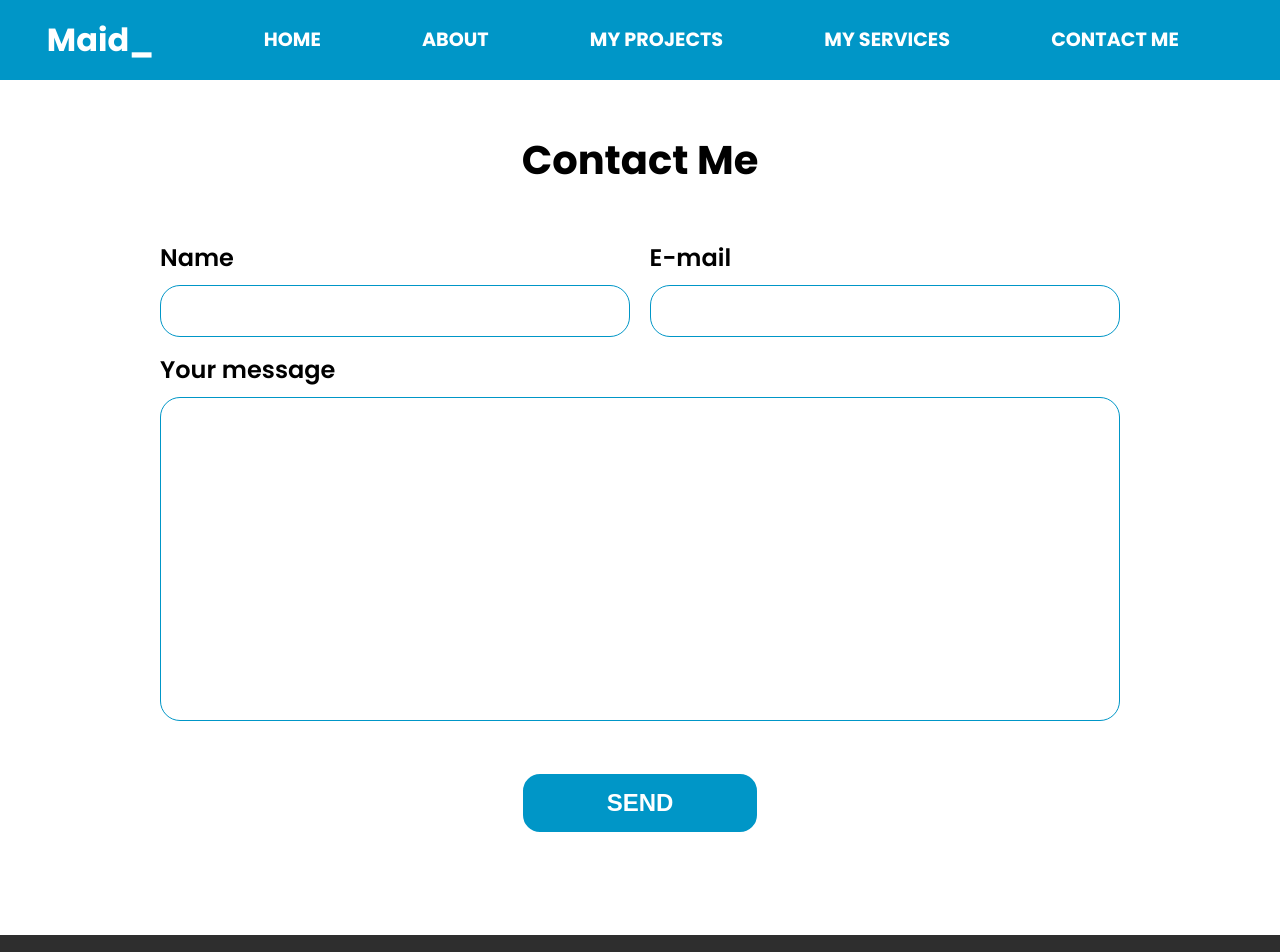
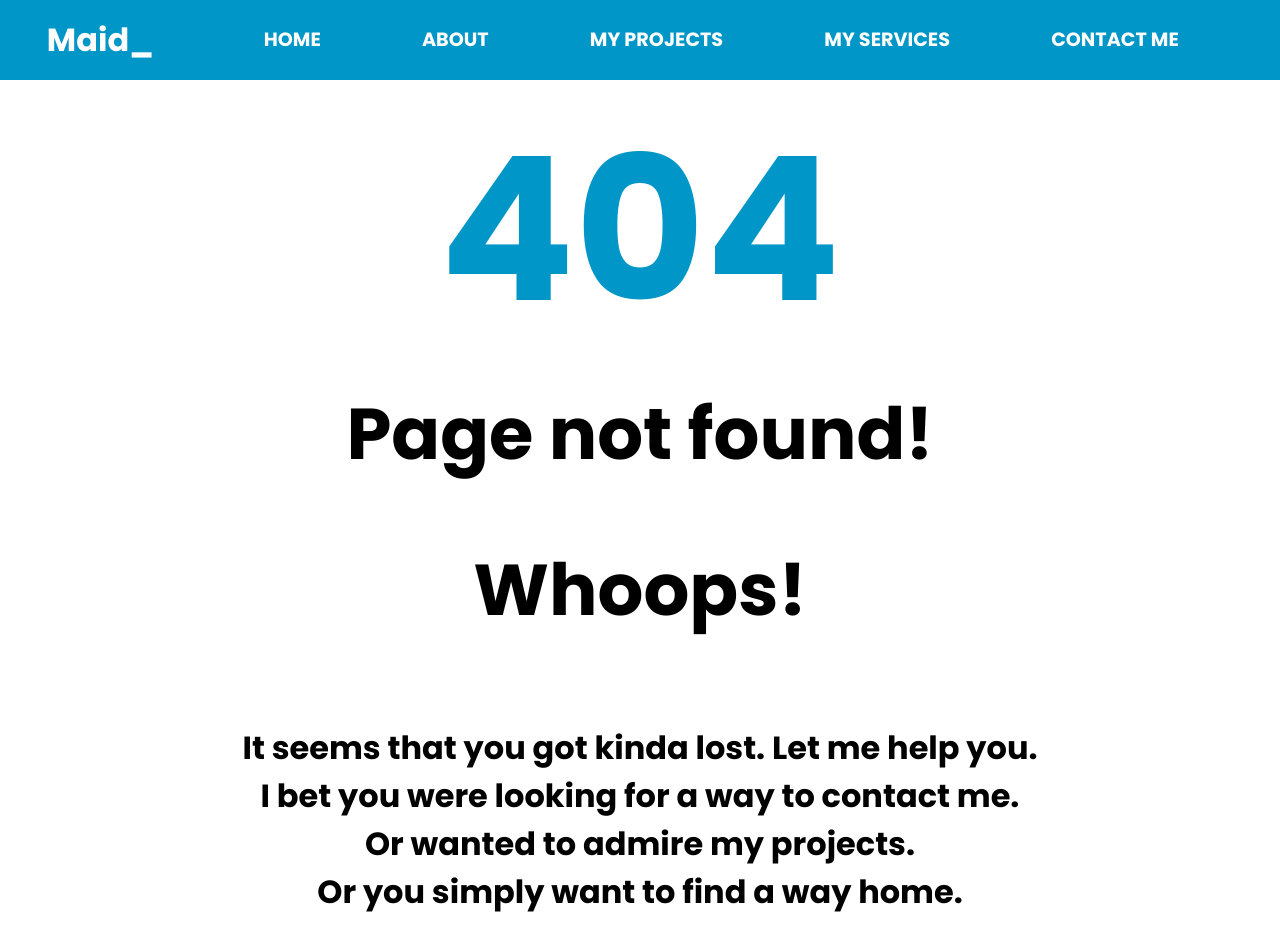
Before and after one commit to AscijA/portfolio, a React (Create React App) app: page / in a window 1280 px wide. Shown: the top 952 px of the page. Built offline with nearby package versions, Linux system fonts and the light colour scheme; a web font is replaced by a local one.

Commit message:
ErrorPage Added

```diff
--- a/public/index.html
+++ b/public/index.html
@@ -2,14 +2,14 @@
 <html lang="en">
   <head>
     <meta charset="utf-8" />
-    <link rel="icon" href="%PUBLIC_URL%/favicon.ico" />
+    <link rel="icon" href="%PUBLIC_URL%/favicon.png" />
     <meta name="viewport" content="width=device-width, initial-scale=1" />
     <meta name="theme-color" content="#000000" />
     <meta
       name="description"
       content="Web site created using create-react-app"
     />
-    <link rel="apple-touch-icon" href="%PUBLIC_URL%/logo192.png" />
+    <link rel="apple-touch-icon" href="%PUBLIC_URL%/favicon.png" />
     <!--
       manifest.json provides metadata used when your web app is installed on a
       user's mobile device or desktop. See https://developers.google.com/web/fundamentals/web-app-manifest/
@@ -24,7 +24,7 @@
       work correctly both with client-side routing and a non-root public URL.
       Learn how to configure a non-root public URL by running `npm run build`.
     -->
-    <title>React App</title>
+    <title>Maid_</title>
   </head>
   <body>
     <noscript>You need to enable JavaScript to run this app.</noscript>
--- a/src/App.js
+++ b/src/App.js
@@ -3,11 +3,13 @@ import "./assets/fonts.css";
 import Footer from "./components/layout/footer/Footer";
 import { Fragment } from "react";
 import ContactMe from "./pages/ContactMe/ContactMe";
+import ErrorPage from "./pages/ErrorPage/ErrorPage";
 function App() {
   return (
     <Fragment>
       <Navbar />
-      <ContactMe/>
+      {/* <ContactMe/> */}
+      <ErrorPage />
       <Footer />
     </Fragment>
   );
--- a/src/assets/fonts.css
+++ b/src/assets/fonts.css
@@ -1,2 +1,2 @@
-@import url('https://fonts.googleapis.com/css2?family=Poppins:wght@300;400;600;700&display=swap');
-@import url('http://fonts.cdnfonts.com/css/segoe-ui-4');
+@import url("https://fonts.googleapis.com/css2?family=Poppins:wght@300;400;600;700&display=swap");
+@import url("http://fonts.cdnfonts.com/css/segoe-ui-4");
--- a/src/components/layout/footer/Footer.module.css
+++ b/src/components/layout/footer/Footer.module.css
@@ -1,6 +1,4 @@
 .outerContainer{
-  /* position: absolute;
-  bottom: 0; */
   width: 100%;
   display: flex;
   flex-direction: column;
@@ -16,7 +14,7 @@
 .container {
   width: 100%;
   /* height: 10rem; */
-  height: 8rem;
+  height: 7.5rem;
   background-color: #2e2e2e;
   display: flex;
   justify-content: flex-end;
--- a/src/pages/ContactMe/ContactForm.module.css
+++ b/src/pages/ContactMe/ContactForm.module.css
@@ -1,5 +1,5 @@
 .title {
-  font-size: 40px;
+  font-size: 2.5rem;
   text-align: center;
   margin-bottom: 50px;
   margin-top: 5rem;
--- /dev/null
+++ b/src/pages/ErrorPage/ErrorPage.js
@@ -0,0 +1,22 @@
+import classes from "./ErrorPage.module.css";
+
+const ErrorPage = () => {
+  return (
+    <section className={classes.sectionContainer}>
+      <div className={classes.e404Cont}>
+        <h1 className={classes.e404Text}>404</h1>
+        <h1 className={classes.helperText}>Page not found!</h1>
+        <h1 className={classes.helperText}>Whoops!</h1>
+        <p className={classes.message}>
+          It seems that you got kinda lost. Let me help you.
+          <br />
+          I bet you were looking for a way to contact me. <br />
+          Or wanted to admire my projects. <br />
+          Or you simply want to find a way home.
+        </p>
+      </div>
+    </section>
+  );
+};
+
+export default ErrorPage;
--- /dev/null
+++ b/src/pages/ErrorPage/ErrorPage.module.css
@@ -0,0 +1,29 @@
+section {
+  width: 100%;
+  display: flex;
+  justify-content: center;
+}
+.e404Cont {
+  width: 75%;
+  display: inline-flex;
+  align-items: center;
+  flex-direction: column;
+  margin-top: 5em;
+}
+.e404Text {
+  color: #0096c7;
+  font-size: 12.5rem;
+  font-weight: bold;
+  margin: 0;
+}
+.helperText {
+  font-size: 4.5rem;
+  margin: 0;
+  margin-bottom: 3rem;
+}
+.message{
+  font-size: 2rem;
+  text-align: center;
+  font-weight: bold;
+  margin-bottom: 5rem;
+}
```
Also changed, not shown: public/favicon.png (added), 1 other file (tests, documents, lock files or other folders).
